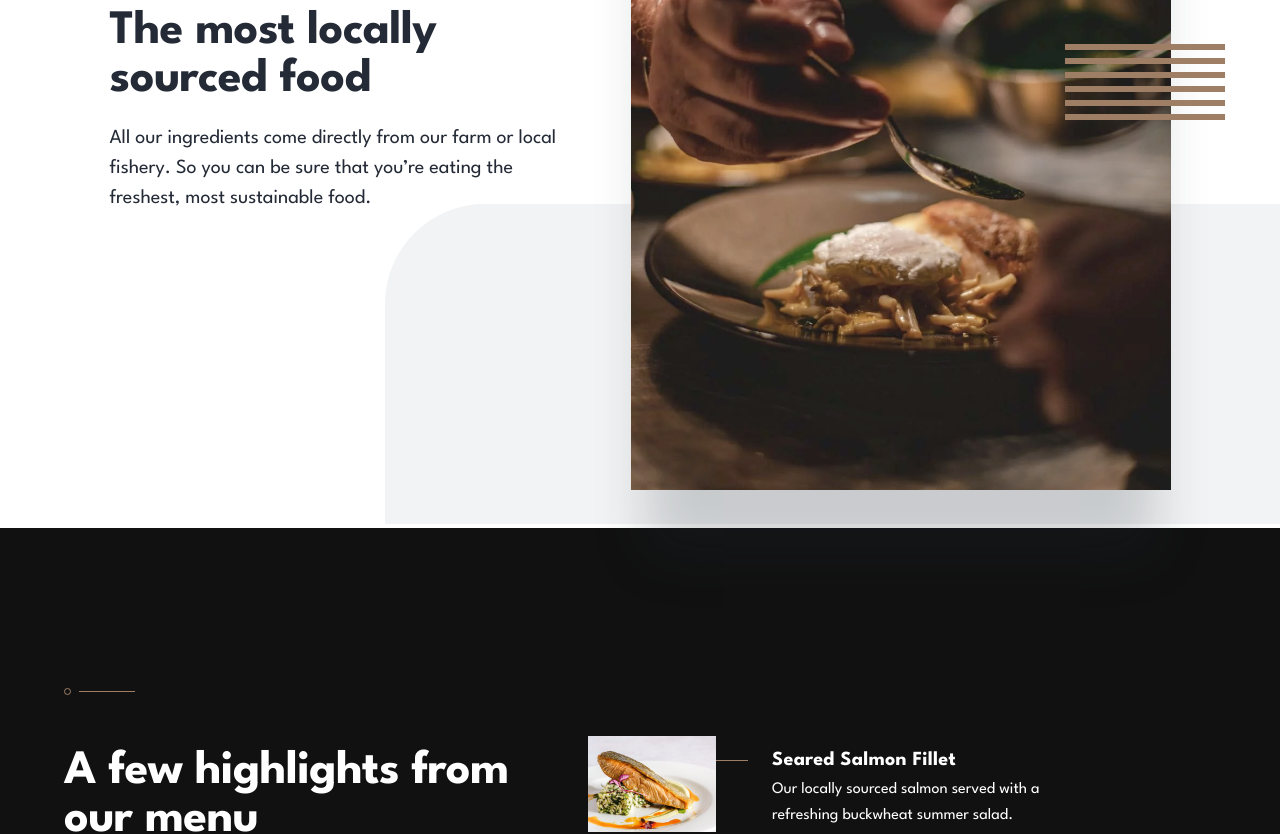
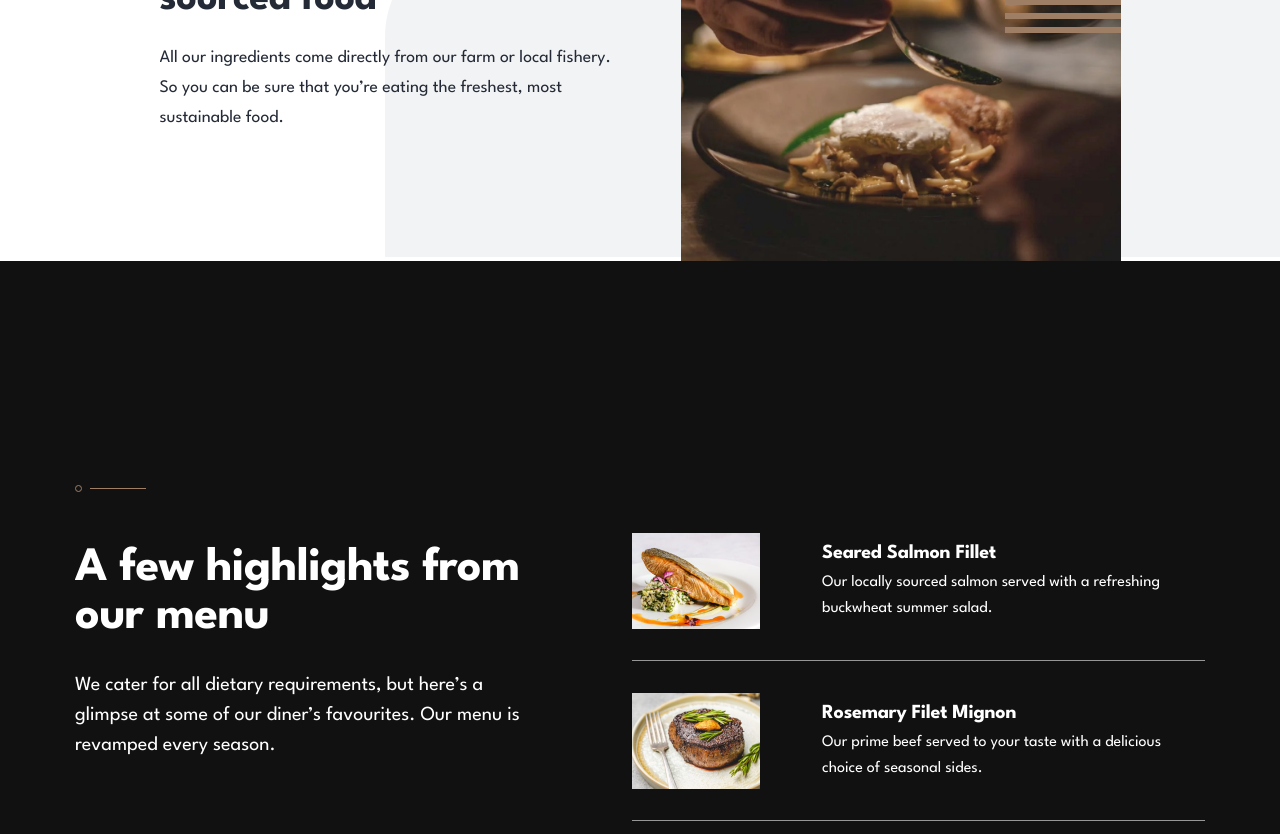
Before and after one commit to LucasS-Goncalves/dine-restaurant-website, an Angular app: page / in a window 1280 px wide. Shown: the part 1760-2594 px from the top of the page. Built offline with nearby package versions, Linux system fonts and the light colour scheme.

Commit message:
finishing slides section

```diff
--- a/src/app/components/homepage/homepage.component.html
+++ b/src/app/components/homepage/homepage.component.html
@@ -16,7 +16,7 @@
     <p>
       Experience our seasonal menu in beautiful country surroundings. Eat the freshest produce from the comfort of our farmhouse.
     </p>
-    <button class="book_dark_button">
+    <button class="book_dark_button test">
       BOOK A TABLE
     </button>
   </article>
@@ -80,10 +80,10 @@
             <img src="../../../assets/images/homepage/salmon-mobile@2x.jpg" alt="" class="highlightFood">
           </picture>
         </div>
-        <div class="highlightInfo">
+        <article class="highlightInfo">
           <h4>Seared Salmon Fillet</h4>
           <p>Our locally sourced salmon served with a refreshing buckwheat summer salad.</p>
-        </div>
+        </article>
       </li>
 
       <li>
@@ -94,10 +94,10 @@
             <img src="../../../assets/images/homepage/beef-mobile@2x.jpg" alt="" class="highlightFood">
           </picture>
         </div>
-        <div class="highlightInfo">
+        <article class="highlightInfo">
           <h4>Rosemary Filet Mignon</h4>
           <p>Our prime beef served to your taste with a delicious choice of seasonal sides.</p>
-        </div>
+        </article>
       </li>
 
       <li>
@@ -108,26 +108,26 @@
             <img src="../../../assets/images/homepage/chocolate-mobile@2x.jpg" alt="" class="highlightFood">
           </picture>
         </div>
-        <div class="highlightInfo">
+        <article class="highlightInfo">
           <h4>Summer Fruit Chocolate Mousse</h4>
           <p>Creamy mousse combined with summer fruits and dark chocolate shavings.</p>
-        </div>
+        </article>
       </li>
 
     </ul>
   </section>
 
   <section class="slides">
-    <div class="image_div">
+    <div class="image_div" #slideImgDiv>
       <picture>
         <source #mobileImg media="(max-width: 767px)" srcset="../../../assets/images/homepage/family-gathering-mobile@2x.jpg">
         <source #tabletImg media="(max-width: 1199px)" srcset="../../../assets/images/homepage/family-gathering-tablet@2x.jpg">
         <source #desktopImg media="(min-width: 1200px)" srcset="../../../assets/images/homepage/family-gathering-desktop@2x.jpg">
         <img src="../../../assets/images/homepage/family-gathering-mobile@2x.jpg" alt="" class="slideImg" #slideImg>
       </picture>
-      <svg class="lines" xmlns="http://www.w3.org/2000/svg" width="160" height="76"><g fill="#9E7F66" fill-rule="evenodd"><path d="M0 70h160v6H0zM0 56h160v6H0zM0 42h160v6H0zM0 28h160v6H0zM0 14h160v6H0zM0 0h160v6H0z"/></g></svg>
+      <svg class="lines_slideSection" xmlns="http://www.w3.org/2000/svg" width="160" height="76"><g fill="#9E7F66" fill-rule="evenodd"><path d="M0 70h160v6H0zM0 56h160v6H0zM0 42h160v6H0zM0 28h160v6H0zM0 14h160v6H0zM0 0h160v6H0z"/></g></svg>
     </div>
-    <article>
+    <article class="slideInfo_container">
       <ul class="slidesOptions" #slideOptions>
         <li class="slideItem activate" (click)="changeSlide('family', $event)">FAMILY GATHERING</li>
         <li class="slideItem" (click)="changeSlide('special', $event)">SPECIAL EVENTS</li>
@@ -139,7 +139,7 @@
         <button class="book_light_button">BOOK A TABLE</button>
       </div>
     </article>
-    <svg class="curve_right" xmlns="http://www.w3.org/2000/svg" width="895" height="320"><path fill="#5C6779" fill-rule="evenodd" d="M795 0H0v320h895V100C895 44.772 850.228 0 795 0z" opacity=".077"/></svg>
+    <svg class="curve_right_slideSection" xmlns="http://www.w3.org/2000/svg" width="895" height="320"><path fill="#5C6779" fill-rule="evenodd" d="M795 0H0v320h895V100C895 44.772 850.228 0 795 0z" opacity=".077"/></svg>
   </section>
 
   <section class="reservation">
--- a/src/app/components/homepage/homepage.component.ts
+++ b/src/app/components/homepage/homepage.component.ts
@@ -13,6 +13,7 @@ import { Component, ElementRef, ViewChild } from '@angular/core';
 })
 export class HomepageComponent{
 
+  @ViewChild('slideImgDiv') slideImgDiv!: ElementRef<HTMLDivElement>;
   @ViewChild('mobileImg') mobileImg!: ElementRef<HTMLImageElement>;
   @ViewChild('tabletImg') tabletImg!: ElementRef<HTMLImageElement>;
   @ViewChild('desktopImg') desktopImg!: ElementRef<HTMLImageElement>;
@@ -21,49 +22,75 @@ export class HomepageComponent{
 
   @ViewChild('slideOptions') slideOptions!: ElementRef<HTMLUListElement>;
 
+  lastSlideNameSelected = 'family';
+
+  private toggleCssClasses(){
+    this.slideImgDiv.nativeElement.classList.add('fade_from_left');
+    this.slideTitle.nativeElement.classList.add('fade_from_right');
+    this.slideDescription.nativeElement.classList.add('fade_from_right');
+    const timemout = setTimeout(() => {
+      this.slideImgDiv.nativeElement.classList.remove('fade_from_left');
+      this.slideTitle.nativeElement.classList.remove('fade_from_right');
+      this.slideDescription.nativeElement.classList.remove('fade_from_right');
+    }
+    , 500);
+  }
+
   changeSlide(slideOption: string, event: Event){
 
-    if(slideOption === 'family') {
     const li = event.target as HTMLElement;
     let activatedLi = this.slideOptions.nativeElement.querySelector('.activate');
+
+    if(slideOption === 'family') {
+
+      if(this.lastSlideNameSelected !== 'family'){
+
+          this.toggleCssClasses();
 
           this.mobileImg.nativeElement.srcset = "../../../assets/images/homepage/family-gathering-mobile@2x.jpg";
           this.tabletImg.nativeElement.srcset = "../../../assets/images/homepage/family-gathering-tablet@2x.jpg";
           this.desktopImg.nativeElement.srcset = "../../../assets/images/homepage/family-gathering-desktop@2x.jpg";
+          this.slideTitle.nativeElement.textContent = "Family Gathering";
+          this.slideDescription.nativeElement.textContent = "We love catering for entire families. So please bring  everyone along for a special meal with your loved ones. We’ll provide a memorable experience for all."
 
-      this.slideTitle.nativeElement.textContent = "Family Gathering";
-      this.slideDescription.nativeElement.textContent = "We love catering for entire families. So please bring everyone along for a special meal with your loved ones. We’ll provide a memorable experience for all."
-
-      activatedLi!.classList.remove('activate')
+          this.lastSlideNameSelected = 'family';
+      }
+      activatedLi!.classList.remove('activate');
       li.classList.add('activate');
     }
 
     if(slideOption === 'special') {
-      const li = event.target as HTMLElement;
-      let activatedLi = this.slideOptions.nativeElement.querySelector('.activate');
+
+      if(this.lastSlideNameSelected !== 'special'){
+
+        this.toggleCssClasses();
 
         this.mobileImg.nativeElement.srcset = "../../../assets/images/homepage/special-events-mobile@2x.jpg";
         this.tabletImg.nativeElement.srcset = "../../../assets/images/homepage/special-events-tablet@2x.jpg";
         this.desktopImg.nativeElement.srcset = "../../../assets/images/homepage/special-events-desktop@2x.jpg";
-
         this.slideTitle.nativeElement.textContent = "Special Events";
         this.slideDescription.nativeElement.textContent = "Whether it’s a romantic dinner or special date you’re celebrating with others we’ll look after you. We’ll be sure to mark your special date with an unforgettable meal.";
 
+        this.lastSlideNameSelected = 'special';
+      }
       activatedLi!.classList.remove('activate')
       li.classList.add('activate');
     }
 
     if(slideOption === 'social') {
-      const li = event.target as HTMLElement;
-      let activatedLi = this.slideOptions.nativeElement.querySelector('.activate');
+
+      if(this.lastSlideNameSelected !== 'social'){
+
+        this.toggleCssClasses();
 
         this.mobileImg.nativeElement.srcset = "../../../assets/images/homepage/social-events-mobile@2x.jpg";
         this.tabletImg.nativeElement.srcset = "../../../assets/images/homepage/social-events-tablet@2x.jpg";
         this.desktopImg.nativeElement.srcset = "../../../assets/images/homepage/social-events-desktop@2x.jpg";
-
         this.slideTitle.nativeElement.textContent = "Social Events";
         this.slideDescription.nativeElement.textContent = "Are you looking to have a larger social event? No problem! We’re more than happy to cater for big parties. We’ll work with you to make your event a hit with everyone.";
 
+        this.lastSlideNameSelected = 'social';
+      }
       activatedLi!.classList.remove('activate')
       li.classList.add('activate');
     }
--- a/src/app/components/homepage/styles/benefits.css
+++ b/src/app/components/homepage/styles/benefits.css
@@ -5,7 +5,7 @@
   align-items: center;
   justify-content: center;
   gap: 6rem;
-  z-index: 1;
+  z-index: 999;
 }
 
 .benefit{
@@ -15,11 +15,13 @@
   align-items: center;
   justify-content: center;
   gap: 1.2rem;
+  z-index: 999;
 }
 
 .benefit .benefitsImage_container{
   width: 327px;
   height: 400px;
+  z-index: 999;
 }
 
 .benefit .benefitsImage_container .benefitImage{
@@ -71,7 +73,7 @@
 .benefit:first-child .benefitsImage_container{
   position: relative;
   top: -70px;
-  z-index: 1;
+  z-index: 3;
 }
 
 .benefit:last-child{
@@ -174,6 +176,7 @@
 
   .benefit:last-child{
     flex-direction: row-reverse;
+    align-items: flex-end;
     gap: 4rem;
   }
 
@@ -187,7 +190,7 @@
   }
 
   .benefit:last-child .benefitsImage_container{
-    bottom: -90px;
+    bottom: calc(-8rem - 60px);
   }
 
   .benefit .curve_left_div{
@@ -201,12 +204,30 @@
   }
 
   .benefit .benefitsImage_container{
-    width: 540px;
-    height: 720px;
+    width: 440px;
+    height: 586.6px;
   }
 
   .benefit .texts{
     align-items: flex-start;
     text-align: start;
+
+  }
+
+  .benefit .texts h3{
+    font-size: 2.5rem;
+  }
+
+  .benefit .texts p{
+    width: 457px;
+    font-size: 1.1rem;
   }
 }
+
+@media(min-width: 1440px){
+
+  .benefit .benefitsImage_container{
+    width: 540px;
+    height: 720px;
+  }
+}
--- a/src/app/components/homepage/styles/highlights.css
+++ b/src/app/components/homepage/styles/highlights.css
@@ -3,9 +3,9 @@
   flex-direction: column;
   align-items: center;
   justify-content: center;
-  gap: 3rem;
+  gap: 5rem;
+  padding: 5rem 0;
   background-color: var(--cod-gray);
-  padding: 5rem 0;
 }
 
 .highlightsExplanation{
@@ -15,7 +15,10 @@
   text-align: center;
   gap: 1rem;
   color: var(--white);
-  margin-bottom: 2rem;
+}
+
+.highlightsExplanation svg{
+  margin-bottom: 1.5rem;
 }
 
 .highlightsExplanation h3{
@@ -26,26 +29,20 @@
 }
 
 .highlightsExplanation p{
-  width: 87%;
+  width: 327px;
   font-size: 1rem;
   font-weight: 400;
   line-height: 26px;
 }
 
-.highlightsExplanation svg{
-  margin-bottom: 1.5rem;
-}
-
-
-
 .highlightsList{
-  width: 100%;
-  list-style-type: none;
+  width: 327px;
   display: flex;
   flex-direction: column;
   align-items: center;
   justify-content: center;
-  gap: 3.5rem;
+  gap: 2rem;
+  list-style-type: none;
 }
 
 .highlightsList li{
@@ -55,15 +52,16 @@
   align-items: center;
   justify-content: center;
   gap: 1rem;
+  position: relative;
+  padding-bottom: 3rem;
   color: var(--white);
-  position: relative;
 }
 
 .highlightsList li:nth-child(1)::before, .highlightsList li:nth-child(2)::before{
   content: "";
   position: absolute;
-  bottom: -7%;
-  width: 87%;
+  bottom: 0;
+  width: 100%;
   height: 1px;
   background-color: var(--border-bottom);
 }
@@ -73,7 +71,7 @@
   height: 245px;
 }
 
-.highlightImg_div .highlightFood{
+.highlightsList li .highlightImg_div .highlightFood{
   width: 100%;
   display: block;
 }
@@ -87,16 +85,16 @@
   gap: .8rem;
 }
 
-.highlightInfo h4{
-  margin-top: 1rem;
+.highlightsList li .highlightInfo h4{
   font-size: 1.25rem;
   font-weight: 700;
   line-height: 24px;
-  letter-spacing: 0.25px;
+  letter-spacing: -.25px;
+  margin-top: 1rem;
 }
 
-.highlightInfo p{
-  padding: 0 3.6rem;
+.highlightsList li .highlightInfo p{
+  width: 327px;
   font-size: 1rem;
   font-weight: 400;
   line-height: 26px;
@@ -105,8 +103,8 @@
 @media(min-width: 768px){
 
   .highlights{
-    gap: 2rem;
-    padding: 10rem 0 3rem 0;
+    gap: 4rem;
+    padding: 7rem 0 3rem 0;
   }
 
   .highlightsExplanation{
@@ -120,36 +118,19 @@
   }
 
   .highlightsExplanation p{
-    width: 460px;
+    width: 445px;
     font-size: 1.25rem;
     line-height: 30px;
   }
 
-  .highlightsExplanation svg{
-    margin-bottom: 1.5rem;
-  }
-
-
-
   .highlightsList{
-    width: 100%;
-    list-style-type: none;
-    display: flex;
-    flex-direction: column;
-    align-items: center;
-    justify-content: center;
-    gap: 3.5rem;
+    width: 573px;
   }
 
   .highlightsList li{
-    gap: 3.5rem;
-  }
-
-  .highlightsList li:nth-child(1)::before, .highlightsList li:nth-child(2)::before{
-    bottom: -20%;
-    width: 100%;
-    height: 1px;
-    background-color: var(--border-bottom);
+    flex-direction: row;
+    justify-content: space-between;
+    padding-bottom: 2rem;
   }
 
   .highlightsList li .highlightImg_div{
@@ -160,46 +141,32 @@
 
   .highlightsList li .highlightImg_div::before{
     content: "";
-    position: absolute;
-    top: 25%;
-    right: -32px;
     width: 32px;
     height: 1px;
+    position: absolute;
+    top: 20%;
+    right: -32px;
     background-color: var(--line-color);
   }
 
-  .highlightImg_div .highlightFood{
+  .highlightsList li .highlightImg_div .highlightFood{
     display: block;
     width: 128px;
     height: 96px;
   }
 
-  .highlightsList li{
-    width: 75%;
-    flex-direction: row;
-    align-items: center;
-    justify-content: space-around;
+  .highlightsList li .highlightInfo{
+    align-items: flex-start;
+    gap: .3rem;
+    text-align: start;
   }
 
-  .highlightsList li .highlightInfo{
-    align-items: flex-start;
-    text-align: start;
-    gap: .3rem;
+  .highlightsList li .highlightInfo h4{
+    margin-top: .6rem;
   }
 
-  .highlightInfo h4{
-    margin-top: .6rem;
-    font-size: 1.25rem;
-    font-weight: 700;
-    line-height: 24px;
-    letter-spacing: 0.25px;
-  }
-
-  .highlightInfo p {
-    padding: 0 1rem 0 0;
-    font-size: 1rem;
-    font-weight: 400;
-    line-height: 26px;
+  .highlightsList li .highlightInfo p {
+    width: 383px;
   }
 }
 
@@ -207,9 +174,8 @@
   .highlights{
     flex-direction: row;
     align-items: flex-start;
-    justify-content: center;
-    gap: 4rem;
-    padding: 10rem 4rem 7rem 4rem;
+    gap: 7rem;
+    padding: 14rem 4rem 5rem 4rem;
     background-color: var(--cod-gray);
   }
 
@@ -219,8 +185,15 @@
   }
 
   .highlightsList{
-    width: auto;
     align-items: flex-start;
     padding-top: 3rem;
   }
+
+  .highlightsList li{
+    gap: 3.8rem;
+  }
+
+  .highlightsList li .highlightInfo h4{
+    margin-top: 0;
+  }
 }
--- a/src/styles.css
+++ b/src/styles.css
@@ -3,6 +3,7 @@
   padding: 0;
   font-family: 'League Spartan', sans-serif;
   font-size: 16px;
+  overflow-x: hidden;
 }
 
 hmtl{
@@ -19,6 +20,7 @@ hmtl{
   --image-shadow: 0 80px 50px -15px rgb(36, 43, 55, .2);
   --border-bottom: #979797;
   --line-color: #9E7F66;
+  --slideItem-color: #4C4C4C;
 }
 
 p,h1,h2,h3,h4,h5,h6{
```
Also changed, not shown: src/app/components/homepage/styles/slides.css (+166 -99 lines). Lines whose indentation alone changed are shown as unchanged.
